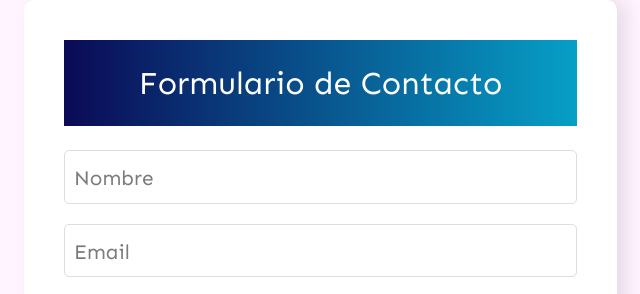
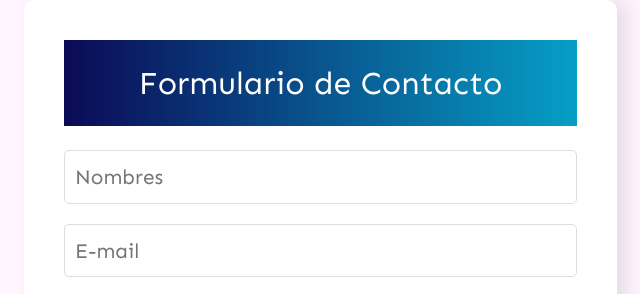
Before and after one commit to MyllerMontesino/CursosU, a plain HTML site: page TallerBs_5/Juegos.html in a window 1280 px wide. Shown: the part 3783-4077 px from the top of the page, 74-714 px from the left. Drawn offline with nearby package versions, Linux system fonts and the light colour scheme.

Commit message:
Update Juegos.html

```diff
--- a/TallerBs_5/Juegos.html
+++ b/TallerBs_5/Juegos.html
@@ -155,12 +155,10 @@
                                                     <h2 class="text-center mb-4">Formulario de Contacto</h2>
                                                     <form>
                                                         <div class="form-group">
-                                                            <input type="text" required>
-                                                            <label>Nombre</label>
+                                                            <input type="text" required placeholder="Nombres">
                                                         </div>
                                                         <div class="form-group">
-                                                            <input type="email" required>
-                                                            <label>Email</label>
+                                                            <input type="email" required placeholder="E-mail">
                                                         </div>
                                                         <div class="form-group">
                                                             <textarea name="" id="" placeholder="Descripción"></textarea>
```
